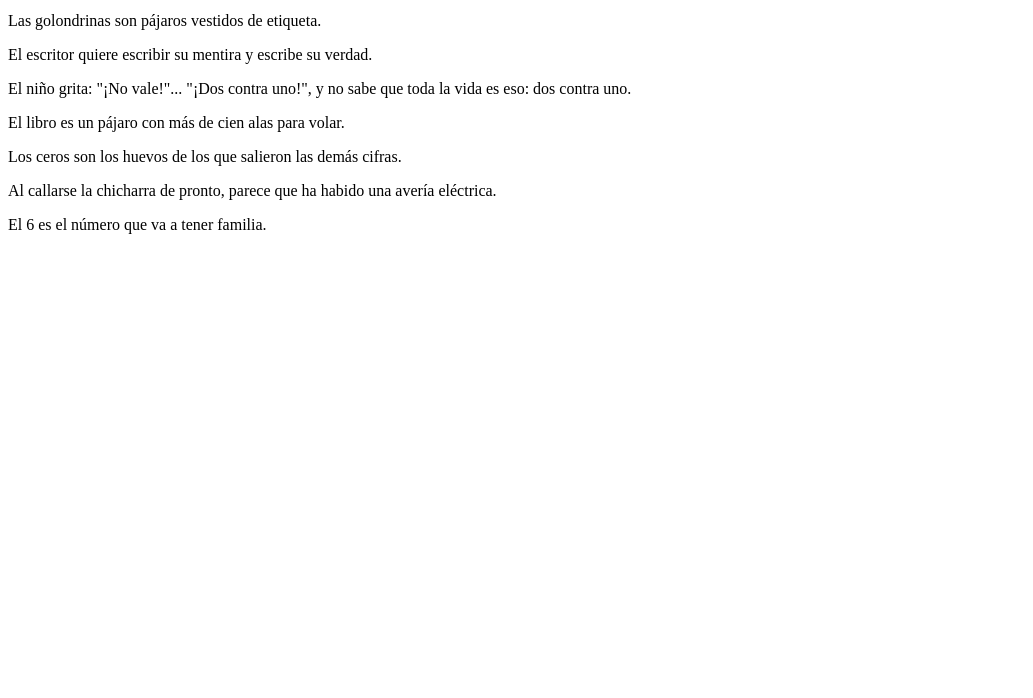
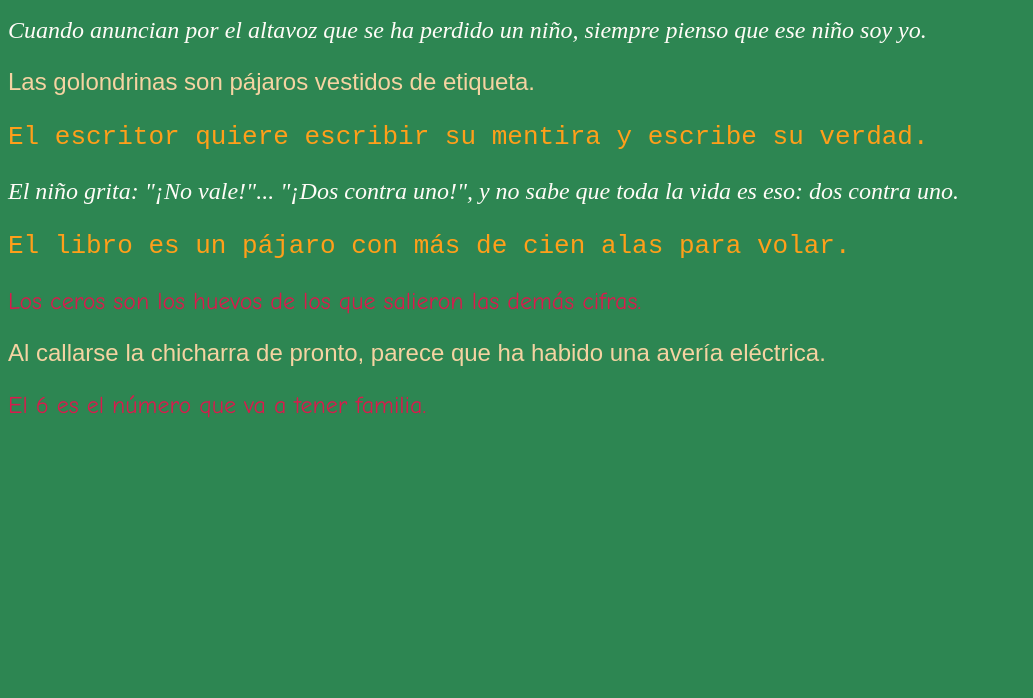
Before and after one commit to luisgimenoh/2.9-Greguerias-De-Ramon-Gomez-De-La-Serna, a plain HTML site: page index.html in a window 1280 px wide. Shown: the part 102-800 px from the top of the page, without its empty margins (0-1033 px from the left). Drawn offline with Linux system fonts and the light colour scheme.

Commit message:
2.9 v3 css final

```diff
--- a/estilos.css
+++ b/estilos.css
@@ -1,4 +1,37 @@
 body{
-    font-family: ;
+    font-family: sans-serif;
     background-color: #2D8652;
 }
+
+h1{
+    font-size: 300%;
+}
+
+p{
+    font-size: 150%;
+}
+
+p.blanco{
+    color: #FFFCF7;
+    font-style: oblique;
+    font-family: serif;
+
+
+}
+
+p.carne{
+    color: #F5D3A2;
+
+}
+
+p.naranja{
+    color: #FF9F1A;
+    font-family: monospace;
+    font-size: 200%;
+
+}
+
+p.rojo{
+    color: #DA1A4D;
+    font-family: "Comic Sans MS", cursive, sans-serif;
+}
--- a/index.html
+++ b/index.html
@@ -5,6 +5,7 @@
     <meta name="viewport" content="width=device-width, initial-scale=1.0">
     <meta http-equiv="X-UA-Compatible" content="ie=edge">
     <title>2.9 Greguerías De Ramón Gómez De La Serna</title>
+    <link rel="stylesheet" type="text/css" href="estilos.css">
 </head>
 <body>
     <header>
@@ -12,24 +13,24 @@
     </header>
 
     <main>
-        <p>Cuando anuncian por el altavoz que se ha perdido un niño, siempre pienso que ese niño soy yo.</p>
-        <p>Las golondrinas son pájaros vestidos de etiqueta.</p>
-        <p>El escritor quiere escribir su mentira y escribe su verdad.
+        <p class="blanco">Cuando anuncian por el altavoz que se ha perdido un niño, siempre pienso que ese niño soy yo.</p>
+        <p class="carne">Las golondrinas son pájaros vestidos de etiqueta.</p>
+        <p class="naranja">El escritor quiere escribir su mentira y escribe su verdad.
 
         </p>
-        <p>El niño grita: "¡No vale!"... "¡Dos contra uno!", y no sabe que toda la vida es eso: dos contra uno.
+        <p class="blanco">El niño grita: "¡No vale!"... "¡Dos contra uno!", y no sabe que toda la vida es eso: dos contra uno.
 
         </p>
-        <p>El libro es un pájaro con más de cien alas para volar.
+        <p class="naranja">El libro es un pájaro con más de cien alas para volar.
 
         </p>
-        <p>Los ceros son los huevos de los que salieron las demás cifras.
+        <p class="rojo">Los ceros son los huevos de los que salieron las demás cifras.
 
         </p>
-        <p>Al callarse la chicharra de pronto, parece que ha habido una avería eléctrica.
+        <p class="carne">Al callarse la chicharra de pronto, parece que ha habido una avería eléctrica.
 
         </p>
-        <p>El 6 es el número que va a tener familia.
+        <p class="rojo">El 6 es el número que va a tener familia.
 
         </p>
 
```
